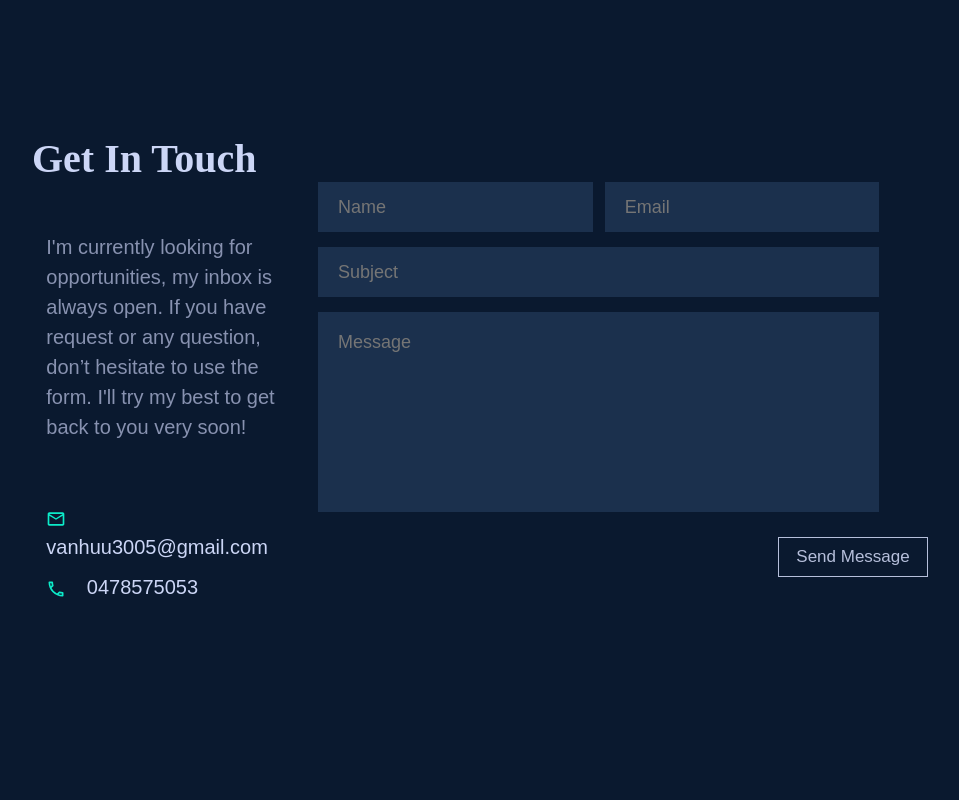
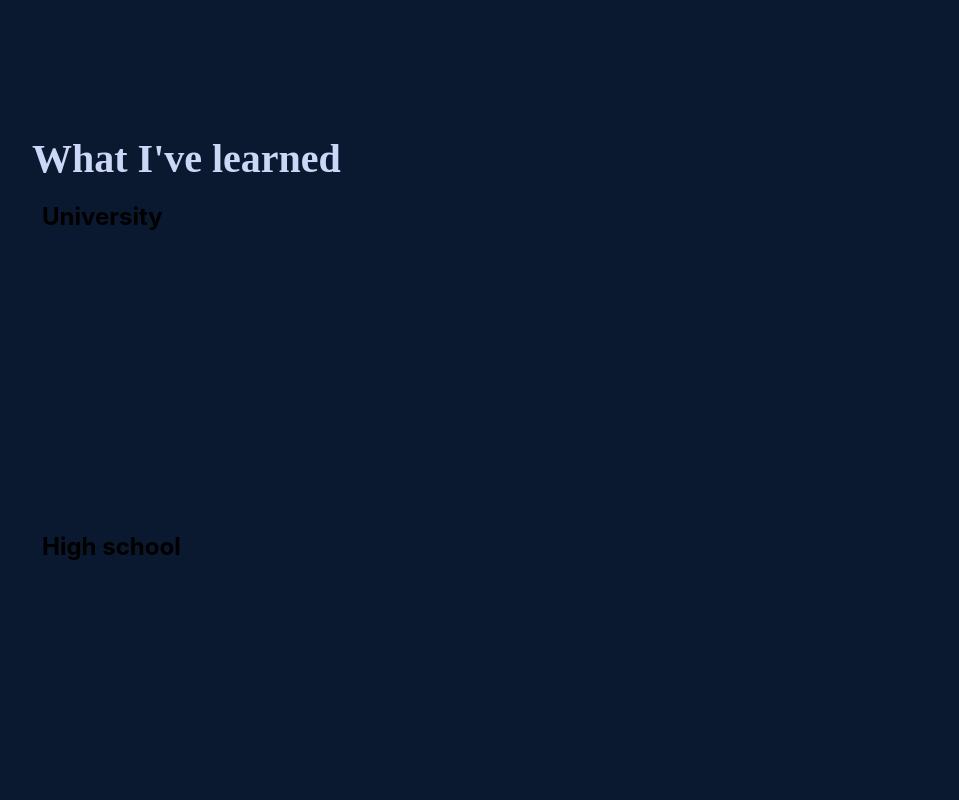
Before and after one commit to CrisNguyen305/Portfolio, a React (Create React App) app: page / in a window 1280 px wide. Shown: the part 1660-2460 px from the top of the page, without its empty margins (160-1119 px from the left). Built offline with nearby package versions, Linux system fonts and the light colour scheme.

Commit message:
Add Experiene  page

```diff
--- a/src/App.js
+++ b/src/App.js
@@ -5,6 +5,7 @@ import SideBar from './side bar/SideBar';
 import Home from './MainContent/Home/Home';
 import About from './MainContent/About/About';
 import Contact from './MainContent/Contact/Contact';
+import Experience from './MainContent/Experience/Experience';
 import { BrowserRouter, Route , Routes} from 'react-router-dom';
 
 function App() {
@@ -17,6 +18,7 @@ function App() {
         <SideBar></SideBar>
         <Home></Home>
         <About></About>
+        <Experience></Experience>
         <Contact></Contact>
         {/* <About></About> */}
         {/* <Routes>
--- /dev/null
+++ b/src/MainContent/Experience/Experience.css
@@ -0,0 +1,27 @@
+.experiencePage {
+    margin-top: 170px;
+    width: 80vw;
+    height: 100vh;
+    margin-left: 15%;
+    margin-right: 15%;
+}
+
+.experiencePage h1 {
+    color: #CCD6F6;
+    font-family: 'Pacifico', cursive;
+    font-size: 40px;
+}
+
+.containerFirstItem {
+    /* background-color: red; */
+    width: auto;
+    height: 35%;
+    margin: 20px 10% 50px 10px;
+}
+
+.containerSecondItem {
+    /* background-color: red; */
+    width: auto;
+    height: 35%;
+    margin: 0 10% 50px 10px;
+}
--- /dev/null
+++ b/src/MainContent/Experience/Experience.js
@@ -0,0 +1,18 @@
+import "./Experience.css"
+import React from 'react'
+
+function Experience() {
+    return (
+        <div className="experiencePage">
+            <h1>What I've learned</h1>
+            <div className="containerFirstItem">
+                <h2>University</h2>
+            </div>
+            <div className="containerSecondItem">
+                <h2>High school</h2>
+            </div>
+        </div>
+    )
+}
+
+export default Experience
--- a/src/navigation bar/NavBar.js
+++ b/src/navigation bar/NavBar.js
@@ -40,11 +40,11 @@ function NavBar() {
                     <Link
                         className='nav_items'
                         activeClass="active"
-                        to={""}
+                        to={"experiencePage"}
                         spy={true}
                         smooth={true}
-                        offset={-80}
-                        duration={500}
+                        offset={-120}
+                        duration={800}
                         key={1}
                     >
                         Experience
```
